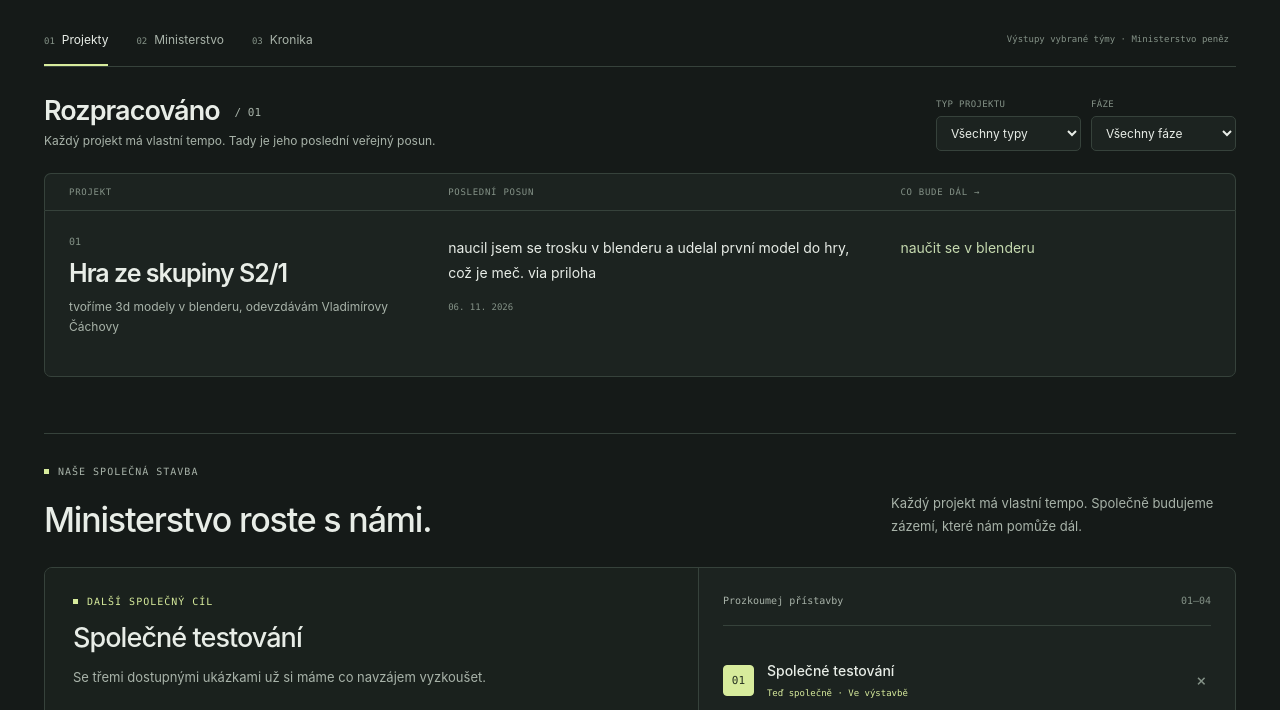
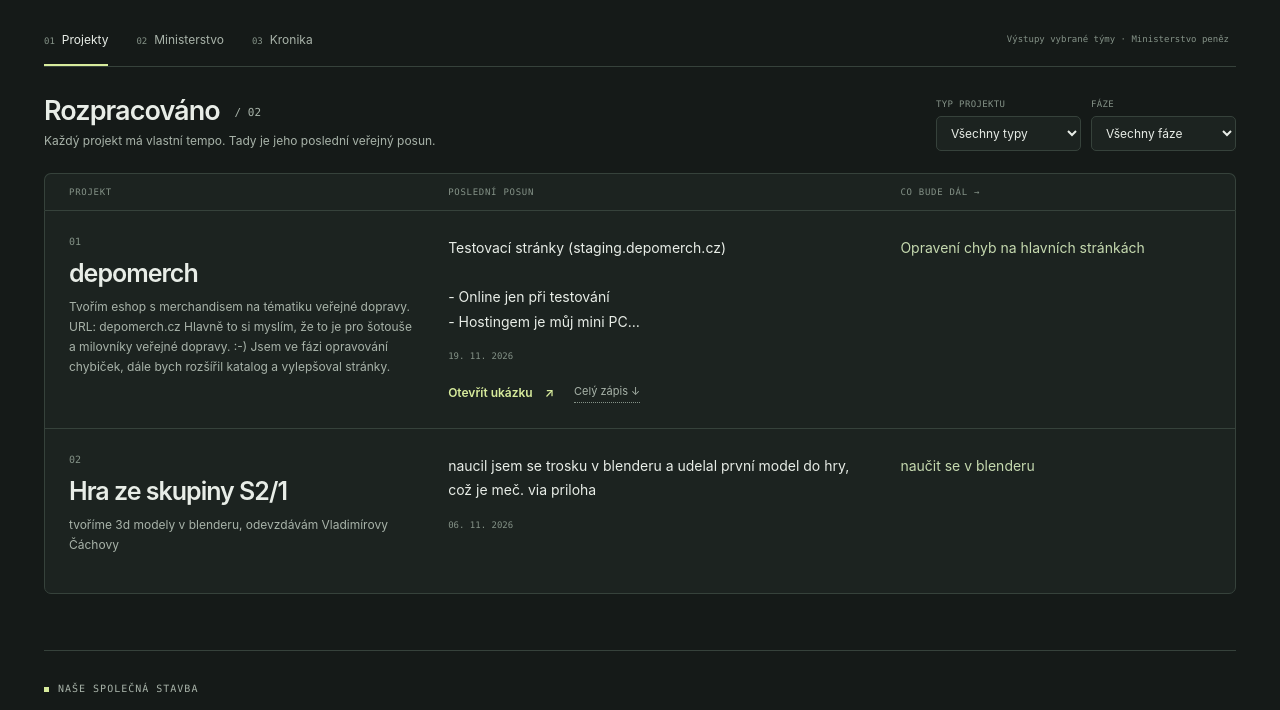
Before and after one commit to jiangxinchi/ministerstvo-penez, a plain HTML site: page index.html in a window 1280 px wide. Shown: the part 306-1016 px from the top of the page. Drawn offline with Linux system fonts and the light colour scheme.

Commit message:
Aktualizace výlohy

```diff
--- a/index.html
+++ b/index.html
@@ -86,27 +86,62 @@ h1{font-size:64px;font-weight:650}h2{font-size:27px;font-weight:600}h3{font-size
 <main class="wrap">
   <div class="hero"><div><span class="section-label">Studentská dílna / SPŠ Kladno</span><h1>Ve výstavbě<span>.</span></h1>
     <p class="intro">Někdo staví hru. Někdo shání první zakázku. Tady je vidět, co vzniká — a co přijde dál.</p></div>
-    <aside class="edition" aria-label="Počet veřejných projektů"><span class="edition-number">01</span><span class="edition-label"><strong>veřejný projekt</strong>od nápadu k vlastnímu podnikání</span></aside>
+    <aside class="edition" aria-label="Počet veřejných projektů"><span class="edition-number">02</span><span class="edition-label"><strong>veřejné projekty</strong>od nápadu k vlastnímu podnikání</span></aside>
   </div>
   <nav class="jumpnav" aria-label="Na stránce"><a href="#projects-heading"><span>01</span>Projekty</a><a href="#ministry-heading"><span>02</span>Ministerstvo</a><a href="#chronicle-heading"><span>03</span>Kronika</a><span class="nav-note">Výstupy vybrané týmy · Ministerstvo peněz</span></nav>
-  <section class="projects-section" aria-labelledby="projects-heading"><div class="section-head"><div><h2 id="projects-heading">Rozpracováno <span class="section-count">/ 01</span></h2><p>Každý projekt má vlastní tempo. Tady je jeho poslední veřejný posun.</p></div><div class="filters">
+  <section class="projects-section" aria-labelledby="projects-heading"><div class="section-head"><div><h2 id="projects-heading">Rozpracováno <span class="section-count">/ 02</span></h2><p>Každý projekt má vlastní tempo. Tady je jeho poslední veřejný posun.</p></div><div class="filters">
       <label>Typ projektu<select id="filter-kind"><option value="">Všechny typy</option></select></label>
       <label>Fáze<select id="filter-phase"><option value="">Všechny fáze</option></select></label></div></div>
     <div class="project-columns" aria-hidden="true"><span>Projekt</span><span>Poslední posun</span><span>Co bude dál →</span></div><div id="project-list" class="project-grid">
         <article class="project-card" data-kind="" data-phase="">
           <div class="project-identity">
             <div class="project-kicker"><span class="project-number">01</span></div>
+            <h3 class="project-title">depomerch</h3>
+            <p class="project-summary">Tvořím eshop s merchandisem na tématiku veřejné dopravy.
+
+URL: depomerch.cz
+
+Hlavně to si myslím, že to je pro šotouše a milovníky veřejné dopravy. :-)
+
+Jsem ve fázi opravování chybiček, dále bych rozšířil katalog a vylepšoval stránky.</p>
+
+          </div>
+          <div class="project-work project-update"><span class="detail-label">Poslední posun</span>
+            <p id="project-result-1" class="project-result">Testovací stránky (staging.depomerch.cz)
+
+- Online jen při testování
+- Hostingem je můj mini PC
+- Přístup je zajištěn přes Cloudflared (tunnel)
+
+
+
+Vytvořil jsem i Twitter účet pro Depomerch.
+
+Twitter: https://x.com/depomerch
+
+PS: Byl jsem nemocný, proto ta delší nečinnost.</p>
+            <time class="date" datetime="1795122058">19. 11. 2026</time>
+            <div class="project-actions"><a class="text-link" href="https://depomerch.cz" target="_blank" rel="noopener noreferrer">Otevřít ukázku</a><button type="button" class="read-more" aria-expanded="false" aria-label="Celý zápis projektu depomerch" aria-controls="project-result-1 project-next-1" hidden>Celý zápis ↓</button></div>
+          </div>
+          <div class="project-work"><span class="detail-label">Další krok</span>
+            <p id="project-next-1" class="project-next">Opravení chyb na hlavních stránkách</p>
+          </div>
+        </article>
+
+        <article class="project-card" data-kind="" data-phase="">
+          <div class="project-identity">
+            <div class="project-kicker"><span class="project-number">02</span></div>
             <h3 class="project-title">Hra ze skupiny S2/1</h3>
             <p class="project-summary">tvoříme 3d modely v blenderu, odevzdávám Vladimírovy Čáchovy</p>
 
           </div>
           <div class="project-work project-update"><span class="detail-label">Poslední posun</span>
-            <p id="project-result-1" class="project-result">naucil jsem se trosku v blenderu a udelal první model do hry, což je meč. via priloha</p>
+            <p id="project-result-2" class="project-result">naucil jsem se trosku v blenderu a udelal první model do hry, což je meč. via priloha</p>
             <time class="date" datetime="1793949944">06. 11. 2026</time>
-            <div class="project-actions"><button type="button" class="read-more" aria-expanded="false" aria-label="Celý zápis projektu Hra ze skupiny S2/1" aria-controls="project-result-1 project-next-1" hidden>Celý zápis ↓</button></div>
+            <div class="project-actions"><button type="button" class="read-more" aria-expanded="false" aria-label="Celý zápis projektu Hra ze skupiny S2/1" aria-controls="project-result-2 project-next-2" hidden>Celý zápis ↓</button></div>
           </div>
           <div class="project-work"><span class="detail-label">Další krok</span>
-            <p id="project-next-1" class="project-next">naučit se v blenderu</p>
+            <p id="project-next-2" class="project-next">naučit se v blenderu</p>
           </div>
         </article></div><p id="no-filter-results" class="empty-state" role="status" hidden>Pro tento výběr tu není žádný projekt.</p>
   </section>
@@ -118,7 +153,7 @@ h1{font-size:64px;font-weight:650}h2{font-size:27px;font-weight:600}h3{font-size
           <details id="stage-1" open>
             <summary><span class="institution-number">01</span><span class="stage-name"><strong>Společné testování</strong><span class="institution-status">Teď společně · Ve výstavbě</span></span><span class="stage-toggle" aria-hidden="true">+</span></summary>
             <div class="institution-body"><p class="institution-benefit">Získáš lidi, kteří zkusí tvou hru, web nebo prototyp. A ty otestuješ jejich práci.</p>
-              <ul class="goals" aria-label="Společný postup"><li class="goal "><div><span id="goal-1-0">Ukázky s odkazem</span><strong>0 <span>/ 3</span></strong></div><progress value="0" max="3" aria-labelledby="goal-1-0"></progress></li></ul>
+              <ul class="goals" aria-label="Společný postup"><li class="goal "><div><span id="goal-1-0">Ukázky s odkazem</span><strong>1 <span>/ 3</span></strong></div><progress value="1" max="3" aria-labelledby="goal-1-0"></progress></li></ul>
               <p class="institution-why">Se třemi dostupnými ukázkami už si máme co navzájem vyzkoušet.</p>
               <a class="stage-action" href="https://discord.com/channels/1562808748165038153/1562882304832184391/1562932259508715691" target="_blank" rel="noopener noreferrer">Připravit svoji ukázku</a><p class="stage-path">V Discordu: Můj projekt → Další možnosti → Připravit výlohu</p>
               <p class="stage-tip">Vyber posun s odkazem, který spolužáci otevřou. Ukázka může být rozpracovaná.</p>
@@ -162,7 +197,7 @@ h1{font-size:64px;font-weight:650}h2{font-size:27px;font-weight:600}h3{font-size
 <li><time datetime="23. 10. 2026">23. 10. 2026</time><p>První žádost o pomoc byla vyřešena.</p></li>
 <li><time datetime="23. 10. 2026">23. 10. 2026</time><p>V ministerstvu staví deset týmů.</p></li>
 <li><time datetime="06. 11. 2026">06. 11. 2026</time><p>První veřejná ukázka: Hra ze skupiny S2/1.</p></li></ul></section>
-</main><footer class="site-footer"><div class="wrap footer-inner"><strong>Ministerstvo peněz / SPŠ a VOŠ Kladno</strong><span>Aktualizováno: <time datetime="2026-11-19T10:18:24Z">19. 11. 2026 · 11:18 CET</time></span></div></footer>
+</main><footer class="site-footer"><div class="wrap footer-inner"><strong>Ministerstvo peněz / SPŠ a VOŠ Kladno</strong><span>Aktualizováno: <time datetime="2026-11-19T21:05:28Z">19. 11. 2026 · 22:05 CET</time></span></div></footer>
 <script>
 (() => {
   document.documentElement.classList.add('js');
```
Also changed, not shown: tabule.html (+42 -7 lines).
